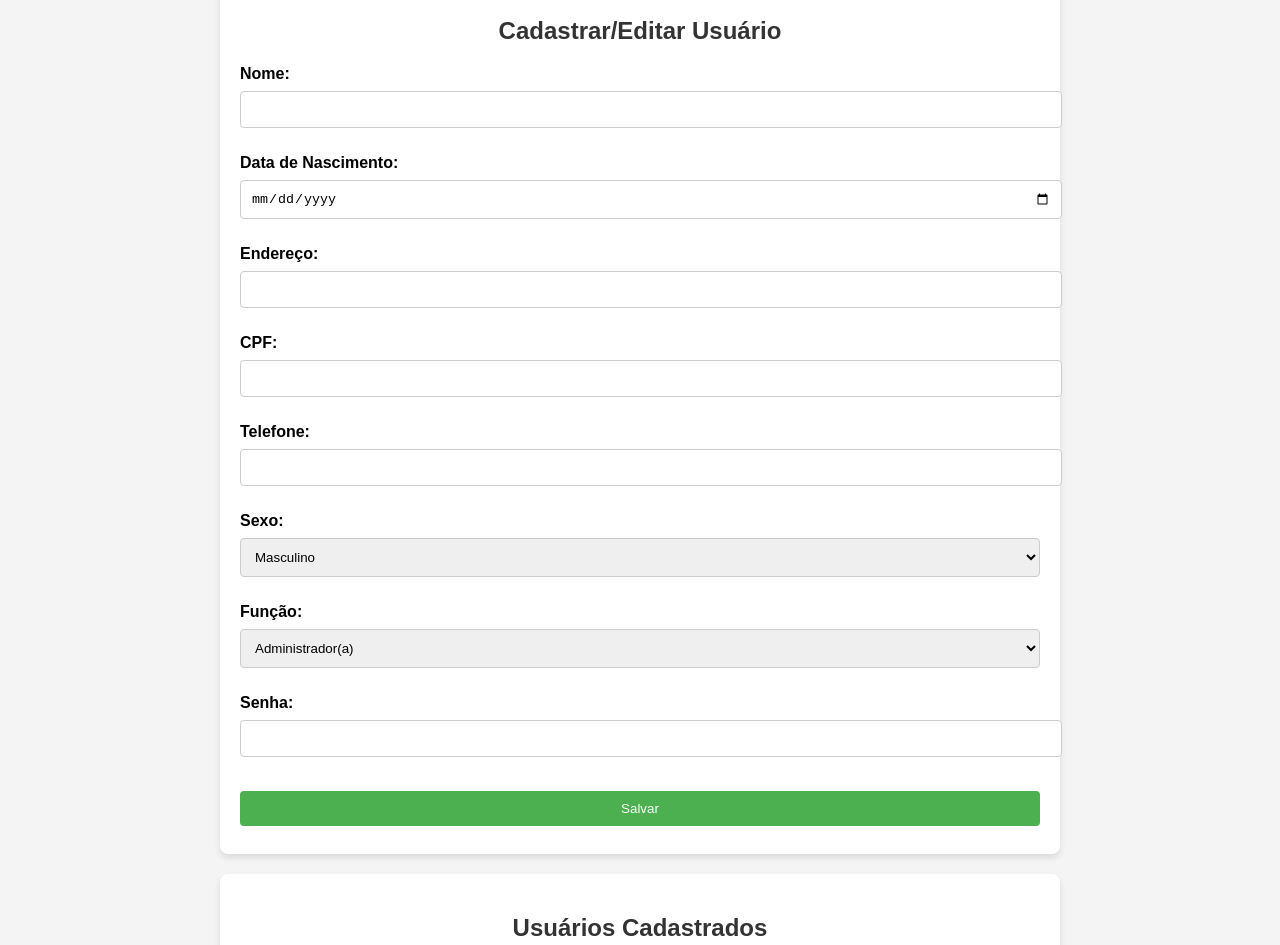
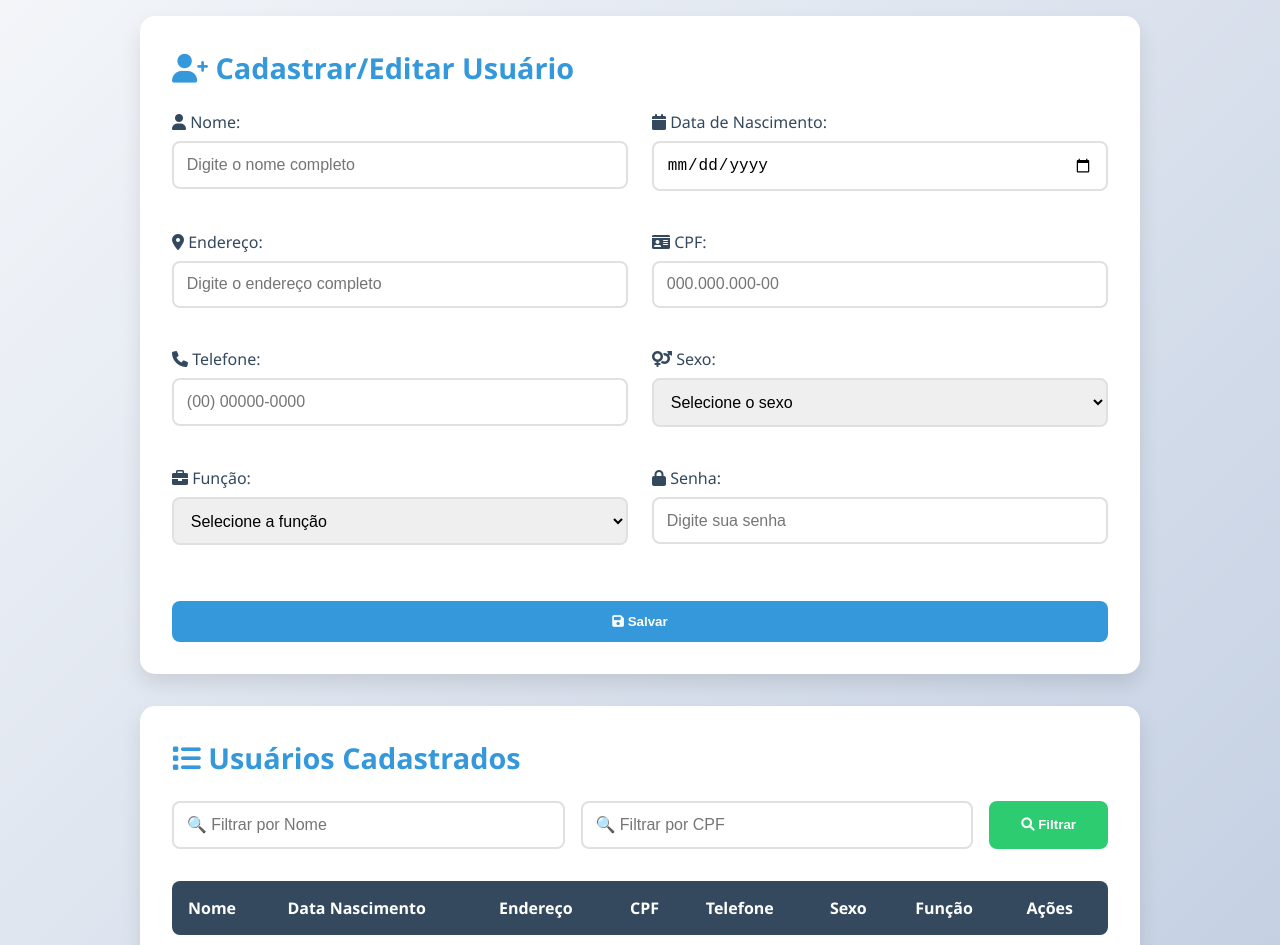
Before and after one commit to LuizAugustoSilva/Trabalho_XDES04, a plain HTML site: page CRUD Usuario/Usuario.html in a window 1280 px wide. Shown: the part 103-1048 px from the top of the page. Drawn offline with Linux system fonts and the light colour scheme.

Commit message:
Fix: Ajustando front-end pagina de usuarios

```diff
--- a/CRUD Usuario/Usuario.css
+++ b/CRUD Usuario/Usuario.css
@@ -1,74 +1,196 @@
-body {
-    font-family: Arial, sans-serif;
+/* Reset e estilos base */
+* {
     margin: 0;
     padding: 0;
-    background-color: #f4f4f4;
+    box-sizing: border-box;
 }
 
-h1, h2 {
-    text-align: center;
-    color: #333;
+body {
+    font-family: 'Segoe UI', Tahoma, Geneva, Verdana, sans-serif;
+    background: linear-gradient(135deg, #f5f7fa 0%, #c3cfe2 100%);
+    min-height: 100vh;
+    padding: 2rem;
+    color: #2c3e50;
 }
 
-div {
-    margin: 20px auto;
-    max-width: 800px;
-    background-color: white;
-    padding: 20px;
-    border-radius: 8px;
-    box-shadow: 0 4px 6px rgba(0, 0, 0, 0.1);
+/* Cabeçalho */
+h1 {
+    text-align: center;
+    color: #2c3e50;
+    font-size: 2.5rem;
+    margin-bottom: 2rem;
+    text-shadow: 2px 2px 4px rgba(0,0,0,0.1);
+}
+
+h2 {
+    color: #3498db;
+    font-size: 1.8rem;
+    margin-bottom: 1.5rem;
+}
+
+/* Containers */
+#formulario, #usuarios {
+    background: white;
+    border-radius: 15px;
+    padding: 2rem;
+    margin: 2rem auto;
+    max-width: 1000px;
+    box-shadow: 0 10px 20px rgba(0,0,0,0.1);
+}
+
+/* Formulário */
+form {
+    display: grid;
+    grid-template-columns: repeat(2, 1fr);
+    gap: 1.5rem;
+}
+
+.form-group {
+    margin-bottom: 1rem;
 }
 
 label {
-    font-weight: bold;
+    display: block;
+    margin-bottom: 0.5rem;
+    color: #34495e;
+    font-weight: 500;
 }
 
-input, select, button {
+input, select {
     width: 100%;
-    padding: 10px;
-    margin: 8px 0;
-    border: 1px solid #ccc;
-    border-radius: 4px;
+    padding: 0.8rem;
+    border: 2px solid #e0e0e0;
+    border-radius: 8px;
+    font-size: 1rem;
+    transition: all 0.3s ease;
 }
 
-button {
-    background-color: #4CAF50;
-    color: white;
-    border: none;
-    cursor: pointer;
+input:focus, select:focus {
+    border-color: #3498db;
+    outline: none;
+    box-shadow: 0 0 0 3px rgba(52, 152, 219, 0.2);
 }
 
-button:hover {
-    background-color: #45a049;
+/* Botões */
+button {
+    padding: 0.8rem 1.5rem;
+    border: none;
+    border-radius: 8px;
+    cursor: pointer;
+    font-weight: 600;
+    transition: all 0.3s ease;
 }
 
+#btnSalvar {
+    background: #3498db;
+    color: white;
+    grid-column: span 2;
+    margin-top: 1rem;
+}
+
+#btnSalvar:hover {
+    background: #2980b9;
+    transform: translateY(-2px);
+}
+
+/* Área de Filtros */
+.filtros {
+    display: flex;
+    gap: 1rem;
+    margin-bottom: 2rem;
+}
+
+.filtros input {
+    flex: 1;
+}
+
+.filtros button {
+    background: #2ecc71;
+    color: white;
+    padding: 0.8rem 2rem;
+}
+
+.filtros button:hover {
+    background: #27ae60;
+}
+
+/* Tabela */
 table {
     width: 100%;
     border-collapse: collapse;
-    margin-top: 20px;
+    margin-top: 1.5rem;
+    background: white;
+    border-radius: 8px;
+    overflow: hidden;
 }
 
-table, th, td {
-    border: 1px solid #ccc;
-}
-
-th, td {
-    padding: 12px;
+th {
+    background: #34495e;
+    color: white;
+    padding: 1rem;
     text-align: left;
 }
 
-button.editar {
-    background-color: #ffa500;
+td {
+    padding: 1rem;
+    border-bottom: 1px solid #e0e0e0;
 }
 
-button.remover {
-    background-color: #f44336;
+tr:hover {
+    background: #f8f9fa;
 }
 
-button.editar:hover {
-    background-color: #e68900;
+/* Botões de ação */
+.editar, .remover {
+    padding: 0.5rem 1rem;
+    margin: 0 0.3rem;
+    font-size: 0.9rem;
 }
 
-button.remover:hover {
-    background-color: #d32f2f;
+.editar {
+    background: #f39c12;
+    color: white;
 }
+
+.remover {
+    background: #e74c3c;
+    color: white;
+}
+
+.editar:hover {
+    background: #d68910;
+}
+
+.remover:hover {
+    background: #c0392b;
+}
+
+/* Responsividade */
+@media (max-width: 768px) {
+    form {
+        grid-template-columns: 1fr;
+    }
+
+    #btnSalvar {
+        grid-column: 1;
+    }
+
+    .filtros {
+        flex-direction: column;
+    }
+
+    table {
+        display: block;
+        overflow-x: auto;
+    }
+}
+
+/* Animações */
+@keyframes fadeIn {
+    from { opacity: 0; transform: translateY(20px); }
+    to { opacity: 1; transform: translateY(0); }
+}
+
+#formulario, #usuarios {
+    animation: fadeIn 0.5s ease-out;
+}
--- a/CRUD Usuario/Usuario.html
+++ b/CRUD Usuario/Usuario.html
@@ -4,59 +4,82 @@
     <meta charset="UTF-8">
     <meta name="viewport" content="width=device-width, initial-scale=1.0">
     <title>Gestão de Usuários</title>
+    <link rel="stylesheet" href="https://cdnjs.cloudflare.com/ajax/libs/font-awesome/6.0.0/css/all.min.css">
     <link rel="stylesheet" href="Usuario.css">
 </head>
 <body>
-    <h1>Gestão de Usuários</h1>
+    <h1><i class="fas fa-users"></i>Gestão de Usuários</h1>
 
     <!-- Formulário para cadastro e edição de usuários -->
     <div id="formulario">
-        <h2>Cadastrar/Editar Usuário</h2>
+        <h2><i class="fas fa-user-plus"></i> Cadastrar/Editar Usuário</h2>
         <form id="formUsuario">
-            <label for="nome">Nome:</label>
-            <input type="text" id="nome" name="nome" required><br><br>
+            <div class="form-group">
+                <label for="nome"><i class="fas fa-user"></i> Nome:</label>
+                <input type="text" id="nome" name="nome" required placeholder="Digite o nome completo">
+            </div>
 
-            <label for="dataNascimento">Data de Nascimento:</label>
-            <input type="date" id="dataNascimento" name="dataNascimento" required><br><br>
+            <div class="form-group">
+                <label for="dataNascimento"><i class="fas fa-calendar"></i> Data de Nascimento:</label>
+                <input type="date" id="dataNascimento" name="dataNascimento" required>
+            </div>
 
-            <label for="endereco">Endereço:</label>
-            <input type="text" id="endereco" name="endereco"><br><br>
+            <div class="form-group">
+                <label for="endereco"><i class="fas fa-map-marker-alt"></i> Endereço:</label>
+                <input type="text" id="endereco" name="endereco" placeholder="Digite o endereço completo">
+            </div>
 
-            <label for="cpf">CPF:</label>
-            <input type="text" id="cpf" name="cpf" required pattern="\d{3}\.\d{3}\.\d{3}-\d{2}"><br><br>
+            <div class="form-group">
+                <label for="cpf"><i class="fas fa-id-card"></i> CPF:</label>
+                <input type="text" id="cpf" name="cpf" required pattern="\d{3}\.\d{3}\.\d{3}-\d{2}" placeholder="000.000.000-00">
+            </div>
 
-            <label for="telefone">Telefone:</label>
-            <input type="text" id="telefone" name="telefone" required pattern="\(\d{2}\) \d{5}-\d{4}"><br><br>
+            <div class="form-group">
+                <label for="telefone"><i class="fas fa-phone"></i> Telefone:</label>
+                <input type="text" id="telefone" name="telefone" required pattern="\(\d{2}\) \d{5}-\d{4}" placeholder="(00) 00000-0000">
+            </div>
 
-            <label for="sexo">Sexo:</label>
+            <div class="form-group">
+                <label for="sexo"><i class="fas fa-venus-mars"></i> Sexo:</label>
                 <select id="sexo" name="sexo" required>
+                    <option value="">Selecione o sexo</option>
                     <option value="Masculino">Masculino</option>
                     <option value="Feminino">Feminino</option>
                     <option value="Outro">Outro</option>
-            </select><br><br>
+                </select>
+            </div>
 
-            <label for="funcao">Função:</label>
+            <div class="form-group">
+                <label for="funcao"><i class="fas fa-briefcase"></i> Função:</label>
                 <select id="funcao" name="funcao" required>
+                    <option value="">Selecione a função</option>
                     <option value="Administrador(a)">Administrador(a)</option>
                     <option value="Secretário(a)">Secretário(a)</option>
                     <option value="Dentista">Dentista</option>
                     <option value="Auxiliar">Auxiliar</option>
-            </select><br><br>
+                </select>
+            </div>
 
-            <label for="senha">Senha:</label>
-            <input type="password" id="senha" name="senha" required><br><br>
+            <div class="form-group">
+                <label for="senha"><i class="fas fa-lock"></i> Senha:</label>
+                <input type="password" id="senha" name="senha" required placeholder="Digite sua senha">
+            </div>
 
-            <button type="button" id="btnSalvar" onclick="salvarUsuario()">Salvar</button>
+            <button type="button" id="btnSalvar" onclick="salvarUsuario()">
+                <i class="fas fa-save"></i> Salvar
+            </button>
         </form>
     </div>
 
     <!-- Tabela de usuários -->
     <div id="usuarios">
-        <h2>Usuários Cadastrados</h2>
-        <div>
-            <input type="text" id="filtroNome" placeholder="Filtrar por Nome">
-            <input type="text" id="filtroCPF" placeholder="Filtrar por CPF">
-            <button type="button" onclick="filtrarUsuarios()">Filtrar</button>
+        <h2><i class="fas fa-list"></i> Usuários Cadastrados</h2>
+        <div class="filtros">
+            <input type="text" id="filtroNome" placeholder="🔍 Filtrar por Nome">
+            <input type="text" id="filtroCPF" placeholder="🔍 Filtrar por CPF">
+            <button type="button" onclick="filtrarUsuarios()">
+                <i class="fas fa-search"></i> Filtrar
+            </button>
         </div>
         <table>
             <thead>
```
Lines whose indentation alone changed are shown as unchanged.
